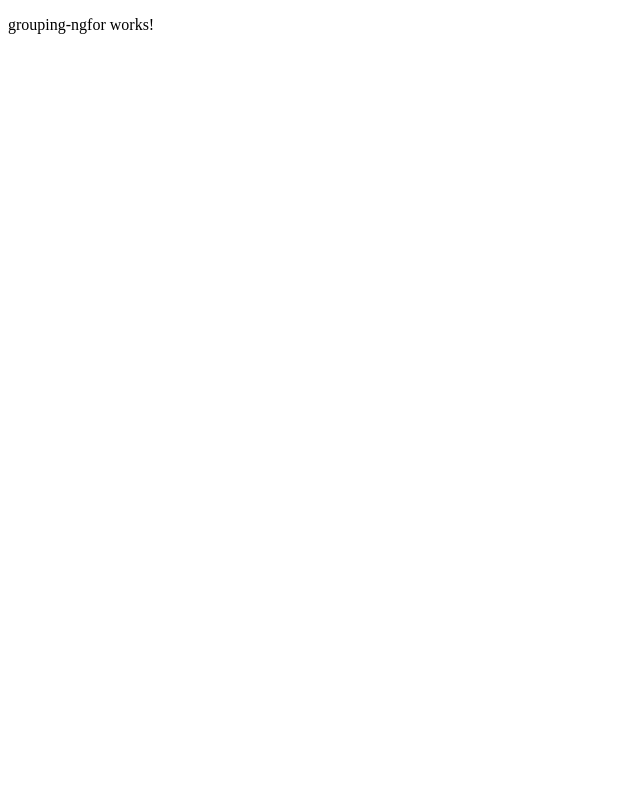
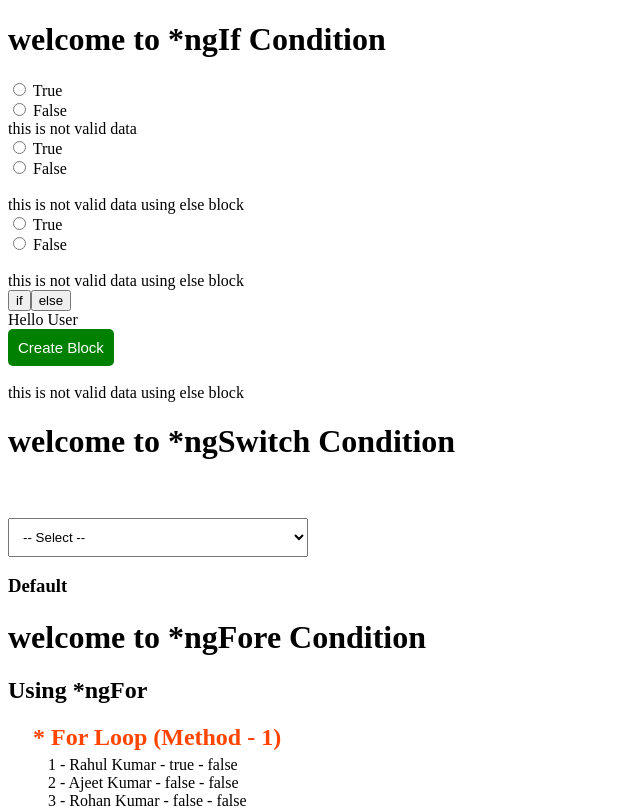
Before and after one commit to Haresh-thumar/Learn-project-Structural-directive-in-angular-13, an Angular app: page / in a window 1280 px wide. Shown: the top 808 px of the page, without its empty margins (0-640 px from the left). Built offline with nearby package versions, Linux system fonts and the light colour scheme.

Commit message:
some changes

```diff
--- a/angular.json
+++ b/angular.json
@@ -1,5 +1,8 @@
 {
   "$schema": "./node_modules/@angular/cli/lib/config/schema.json",
+  "cli": {
+    "analytics": "6768acd5-a992-4d05-b796-195839ff55e3"
+  },
   "version": 1,
   "newProjectRoot": "projects",
   "projects": {
--- a/src/app/app.component.html
+++ b/src/app/app.component.html
@@ -1,7 +1,7 @@
-<!-- <app-ng-if></app-ng-if>
+<app-ng-if></app-ng-if>
 <app-ng-switch></app-ng-switch>
 <app-ng-for></app-ng-for> -->
-<!-- <app-track-by-ng-for></app-track-by-ng-for> -->
+<app-track-by-ng-for></app-track-by-ng-for>
 <app-grouping-ngfor></app-grouping-ngfor>
 
 
--- a/src/app/ng-if/ng-if.component.html
+++ b/src/app/ng-if/ng-if.component.html
@@ -1,4 +1,4 @@
-<!-- <h1>welcome to *ngIf Condition</h1> -->
+<h1>welcome to *ngIf Condition</h1>
 
 <!---========================== Example - 1 ============================-->
 <!-- use *ngIf condition -->
```
